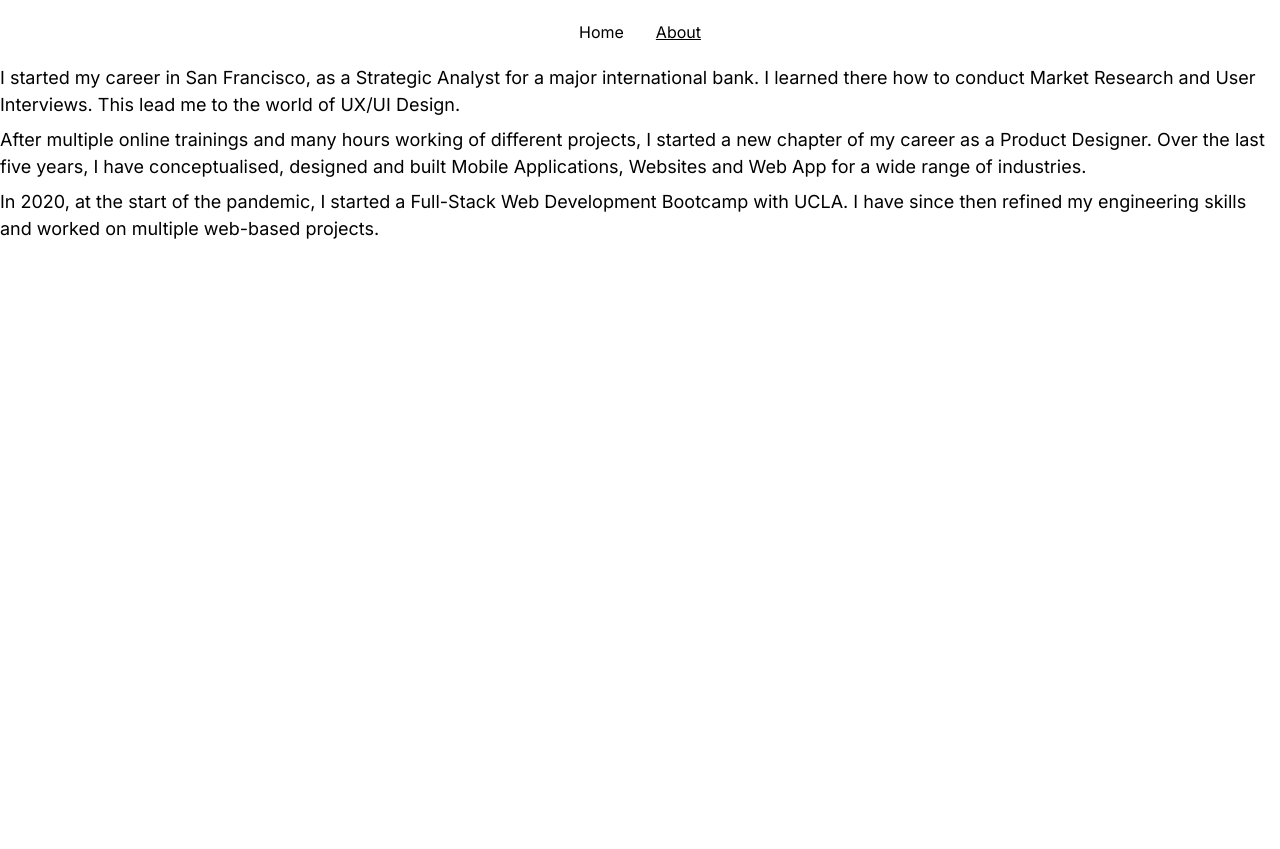
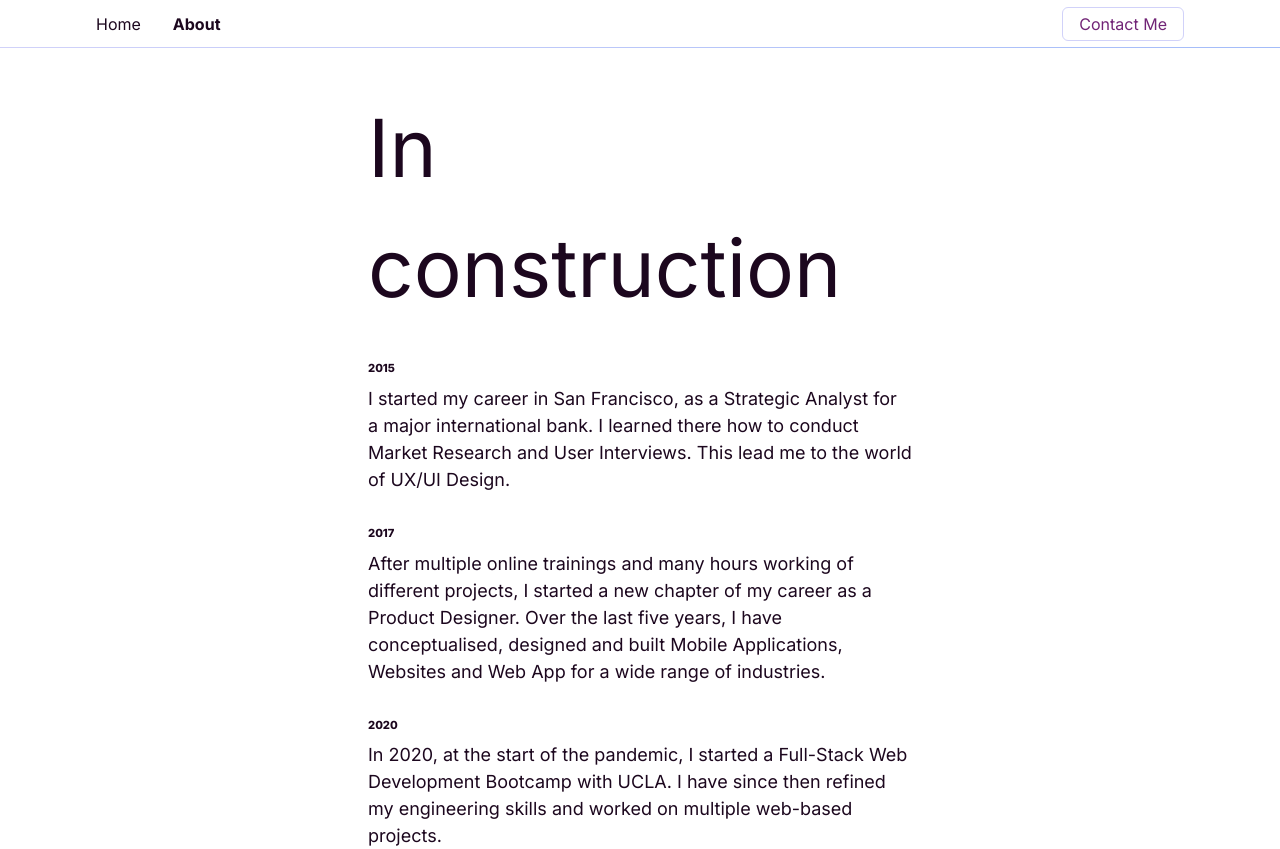
Before and after one commit to PierreParienteDimitrov/pierre-parientedimitrov, a Next.js app: page /about in a window 1280 px wide. Before the commit the page ends 800 px from the top, so only its background shows below. Built offline with nearby package versions, Linux system fonts and the light colour scheme; a web font is replaced by a local one.

Commit message:
layout home, about, contact

```diff
--- a/src/components/Button.tsx
+++ b/src/components/Button.tsx
@@ -14,7 +14,7 @@ const Button: React.FC<IButton> = ({ children, color, variant, size }) => {
     if (variant === 'outlined') {
       switch (color) {
         case 'primary':
-          return 'border border-primary-500 text-primary-500 transition delay-150 duration-300 ease-in-out hover:bg-primary-100'
+          return 'border border-secondary text-primary-500 transition delay-50 duration-300 ease-in-out hover:bg-secondary'
         default:
           break
       }
@@ -25,7 +25,9 @@ const Button: React.FC<IButton> = ({ children, color, variant, size }) => {
 
   return (
     <button className={`rounded-md ${buttonStyle()}`}>
+      {size === 'large' && <h4 className="px-8 py-2">{children}</h4>}
       {size === 'medium' && <h5 className="px-4 py-2">{children}</h5>}
+      {size === 'small' && <h5 className="px-4 py-1">{children}</h5>}
     </button>
   )
 }
--- a/src/components/Hero/Hero.tsx
+++ b/src/components/Hero/Hero.tsx
@@ -65,7 +65,7 @@ const Hero = () => {
         </span>
         . I am a Los Angeles based:
       </h4>
-      <ul className="flex flex-col md:-space-y-8">
+      <ul className="flex h-96 flex-col md:-space-y-8">
         {TypewriterItems.map((element) => {
           return (
             <li key={element.title}>
--- a/src/layouts/apptemplate/AppTemplate.tsx
+++ b/src/layouts/apptemplate/AppTemplate.tsx
@@ -1,6 +1,10 @@
 import Link from 'next/link'
 import { useRouter } from 'next/router'
 import { ILayoutProps } from 'types/ILayoutProps'
+
+import Button from '@/components/Button'
+
+import Container from '../containers/Container'
 
 const AppTemplate = ({ children }: ILayoutProps) => {
   const router = useRouter()
@@ -10,19 +14,33 @@ const AppTemplate = ({ children }: ILayoutProps) => {
 
   return (
     <div>
-      <nav className="h-16 w-full">
-        <ul className="flex h-full w-full items-center justify-center space-x-8">
+      <nav className="relative z-50 flex h-12 w-full items-center justify-start">
+        <div className="absolute bottom-0 h-[1.5px] w-full bg-gradient-to-r from-secondary to-tertiary"></div>
+        <Container>
+          <ul className="flex w-full items-center justify-between">
+            <div className="flex items-center space-x-8">
               <li>
                 <Link href="/">
-              <a className={`${pathname === '/' && 'underline'}`}>Home</a>
+                  <a className={`${pathname === '/' && 'font-bold'}`}>Home</a>
                 </Link>
               </li>
               <li>
                 <Link href="/about">
-              <a className={`${pathname === '/about' && 'underline'}`}>About</a>
+                  <a className={`${pathname === '/about' && 'font-bold'}`}>
+                    About
+                  </a>
                 </Link>
               </li>
+            </div>
+            <li>
+              <Button variant="outlined" size="small" color="primary">
+                <Link href="/contact" passHref>
+                  Contact Me
+                </Link>
+              </Button>
+            </li>
           </ul>
+        </Container>
       </nav>
       {children}
     </div>
--- a/src/layouts/containers/Container.tsx
+++ b/src/layouts/containers/Container.tsx
@@ -1,7 +1,7 @@
-import { LayoutProps } from 'types/ILayoutProps'
+import { ILayoutProps } from 'types/ILayoutProps'
 
-const Container = ({ children }: LayoutProps) => {
-  return <div className="px-4 md:px-24">{children}</div>
+const Container = ({ children }: ILayoutProps) => {
+  return <div className="w-full px-4 md:px-24">{children}</div>
 }
 
 export default Container
--- a/src/pages/about.tsx
+++ b/src/pages/about.tsx
@@ -1,22 +1,38 @@
+import Container from '@/layouts/containers/Container'
+
 const About = () => (
+  <Container>
+    <div className="m-auto mt-10 flex w-3/6 flex-col space-y-8">
+      <h2>In construction</h2>
       <div className="flex flex-col space-y-2">
+        <h6 className="font-extrabold">2015</h6>
         <p>
-      I started my career in San Francisco, as a Strategic Analyst for a major
-      international bank. I learned there how to conduct Market Research and
-      User Interviews. This lead me to the world of UX/UI Design.
+          I started my career in San Francisco, as a Strategic Analyst for a
+          major international bank. I learned there how to conduct Market
+          Research and User Interviews. This lead me to the world of UX/UI
+          Design.
         </p>
+      </div>
+      <div className="flex flex-col space-y-2">
+        <h6 className="font-extrabold">2017</h6>
         <p>
           After multiple online trainings and many hours working of different
-      projects, I started a new chapter of my career as a Product Designer. Over
-      the last five years, I have conceptualised, designed and built Mobile
-      Applications, Websites and Web App for a wide range of industries.
+          projects, I started a new chapter of my career as a Product Designer.
+          Over the last five years, I have conceptualised, designed and built
+          Mobile Applications, Websites and Web App for a wide range of
+          industries.
         </p>
+      </div>
+      <div className="flex flex-col space-y-2">
+        <h6 className="font-extrabold">2020</h6>
         <p>
           In 2020, at the start of the pandemic, I started a Full-Stack Web
-      Development Bootcamp with UCLA. I have since then refined my engineering
-      skills and worked on multiple web-based projects.
+          Development Bootcamp with UCLA. I have since then refined my
+          engineering skills and worked on multiple web-based projects.
         </p>
       </div>
+    </div>
+  </Container>
 )
 
 export default About
--- a/src/pages/contact.tsx
+++ b/src/pages/contact.tsx
@@ -1,10 +1,14 @@
 import React from 'react'
+
+import Container from '@/layouts/containers/Container'
 
 const contact = () => {
   return (
-    <div>
-      <p>Contact me!</p>
-    </div>
+    <Container>
+      <div className="m-auto mt-10 flex w-3/6 flex-col space-y-8">
+        <h2>In construction</h2>
+      </div>
+    </Container>
   )
 }
 
--- a/src/pages/index.tsx
+++ b/src/pages/index.tsx
@@ -14,7 +14,7 @@ const RightSide: React.FC = () => {
           You have a project in mind? <br />
           Let&apos;s create!
         </p>
-        <Button variant="outlined" size="medium" color="primary">
+        <Button variant="outlined" size="large" color="primary">
           <Link href="/contact" passHref>
             Contact Me
           </Link>
@@ -26,8 +26,16 @@ const RightSide: React.FC = () => {
 
 const Index: React.FC = () => {
   return (
+    <>
+      <div
+        className="h-screen w-screen"
+        // style={{
+        //   background:
+        //     'linear-gradient(to right,  rgba(209,210,249,0.2),rgba(163,188,249,0.2))',
+        // }}
+      >
+        {/* intro */}
         <Container>
-      {/* intro */}
           <div className="flex h-full flex-col space-y-10 pt-10 pb-20 md:h-screen md:flex-row md:items-center">
             <TwoCols
               leftSide={<Hero />}
@@ -43,7 +51,7 @@ const Index: React.FC = () => {
               loop
               style={{
                 position: 'absolute',
-            bottom: '0rem',
+                top: '1rem',
                 zIndex: '-1',
                 opacity: '0.07',
                 width: '100vw',
@@ -53,7 +61,9 @@ const Index: React.FC = () => {
               <source src="/uxvideo.mp4" type="video/mp4" />
             </video>
           </div>
-
+        </Container>
+      </div>
+      <Container>
         {/* statement */}
         <div className="flex flex-col justify-items-start space-y-4 md:flex-row md:items-center">
           <div className="w-3/6 md:w-2/6">
@@ -75,12 +85,12 @@ const Index: React.FC = () => {
             </h4>
             <p>
               I started my career in 2015 as Strategic Analyst for an
-            international bank, where I conducted Market Research Studies for a
-            wide range of industries. This Research work introduced me to the
-            world of UX Design. After countless hours of training, I learned the
-            foundation of UI design and transitioned to become a Product
-            Designer in 2017. In 2020, at the start of the pandemic, I completed
-            a Full-Stack Web Development Bootcamp with UCLA.
+              international bank, where I conducted Market Research Studies for
+              a wide range of industries. This Research work introduced me to
+              the world of UX Design. After countless hours of training, I
+              learned the foundation of UI design and transitioned to become a
+              Product Designer in 2017. In 2020, at the start of the pandemic, I
+              completed a Full-Stack Web Development Bootcamp with UCLA.
             </p>
             <Button variant="outlined" size="medium" color="primary">
               <Link href="/about" passHref>
@@ -91,8 +101,8 @@ const Index: React.FC = () => {
         </div>
 
         {/* case studies */}
-      <div className="mt-32">
-        <h3>Case Studies</h3>
+        <div className="mt-32 flex flex-col space-y-4">
+          <h3 className="text-center">Case Studies</h3>
           <div className="flex flex-wrap space-y-10">
             {/* first row */}
             <div className="flex w-full flex-col space-y-10 md:flex-row md:space-x-10 md:space-y-0">
@@ -197,12 +207,13 @@ const Index: React.FC = () => {
           <div className="flex w-full flex-col justify-center space-y-4 text-center">
             <h2>We would work great together.</h2>
             <p>
-            Read about my available services and let’s talk about your interface
-            design goals.
+              Read about my available services and let’s talk about your
+              interface design goals.
             </p>
           </div>
         </div>
       </Container>
+    </>
   )
 }
 
--- a/src/styles/global.css
+++ b/src/styles/global.css
@@ -7,6 +7,7 @@
 body {
   font-family: 'Playfair Display', serif;
   font-family: 'Inter', sans-serif;
+  color: #1c071e;
 }
 
 h1 {
@@ -34,7 +35,7 @@ h5 {
 }
 
 h6 {
-  font-size: 0.625rem;
+  font-size: 0.7rem;
 }
 
 input {
--- a/tailwind.config.js
+++ b/tailwind.config.js
@@ -20,11 +20,20 @@ module.exports = {
     extend: {
       colors: {
         primary: {
-          100: '#BF98AD',
-          200: '#B07E99',
-          300: '#A06485',
-          400: '#87536F',
-          500: '#6D435A',
+          100: '#CD55D7',
+          200: '#C642CF',
+          300: '#A938B1',
+          400: '#8D2E94',
+          500: '#712476',
+          600: '#541A59',
+          700: '#38113B',
+          800: '#1C071E',
+        },
+        secondary: {
+          DEFAULT: '#D1D2F9',
+        },
+        tertiary: {
+          DEFAULT: '#A3BCF9',
         },
         gray: {
           100: '#f7fafc',
@@ -53,3 +62,10 @@ module.exports = {
   },
   plugins: [],
 }
+
+// /* Permalink - use to edit and share this gradient: https://colorzilla.com/gradient-editor/#a3bcf9+0,d1d2f9+100 */
+// background: #a3bcf9; /* Old browsers */
+// background: -moz-linear-gradient(top,  #a3bcf9 0%, #d1d2f9 100%); /* FF3.6-15 */
+// background: -webkit-linear-gradient(top,  #a3bcf9 0%,#d1d2f9 100%); /* Chrome10-25,Safari5.1-6 */
+// background: linear-gradient(to bottom,  #a3bcf9 0%,#d1d2f9 100%); /* W3C, IE10+, FF16+, Chrome26+, Opera12+, Safari7+ */
+// filter: progid:DXImageTransform.Microsoft.gradient( startColorstr='#a3bcf9', endColorstr='#d1d2f9',GradientType=0 ); /* IE6-9 */
```
Lines whose indentation alone changed are shown as unchanged.
